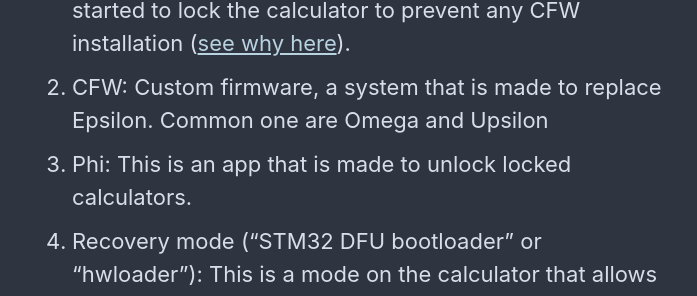
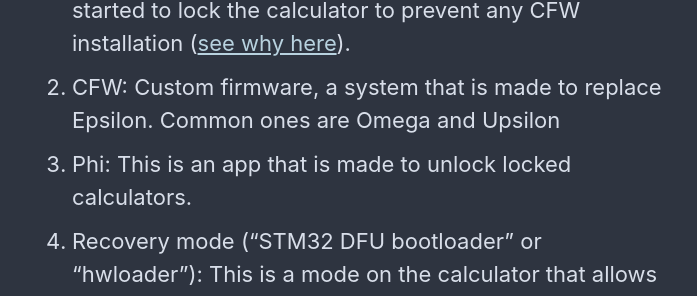
Before and after one commit to Omega-Numworks/Omega-Guide, a Jekyll site: the page built from _pages/en_US/get-started.md, in a window 1280 px wide and 900 px high, scrolled down 465 px. Shown: the part 186-482 px from the top of the window, without its empty margins (290-987 px from the left). Built offline with Jekyll 4.4.1, drawn with Linux system fonts in a browser that asks for light colours; comment, search, counter and statistics services are not loaded.

Commit message:
Update get-started.md

```diff
--- a/_pages/en_US/get-started.md
+++ b/_pages/en_US/get-started.md
@@ -11,7 +11,7 @@
 This guide will refer to some names, before starting you have to know what these names refer to:
 
 1. Epsilon: This is the system originally sold with the calculator, made by Numworks. After version 16, they started to lock the calculator to prevent any CFW installation ([see why here](https://tiplanet.org/forum/viewtopic.php?f=97&t=24968)).
-2. CFW: Custom firmware, a system that is made to replace Epsilon. Common one are Omega and Upsilon
+2. CFW: Custom firmware, a system that is made to replace Epsilon. Common ones are Omega and Upsilon
 3. Phi: This is an app that is made to unlock locked calculators.
 4. Recovery mode ("STM32 DFU bootloader" or "hwloader"): This is a mode on the calculator that allows to change anything, and the one that Numworks locked. It's usually accessed when pressing "reset" on the back of the calculator while holding the "6" key and it can be recognized when you get a black screen with the led turned on red. This is what you need to get at the end to be able to install anything you want.
 5. Bootloader ("softloader"): This is a menu you can get in different ways, it depends on the CFW you choose. It allows you to reinstall the system and can prevent you from locking your calculator if you update it. Phi allows you to install one if you want.
```
